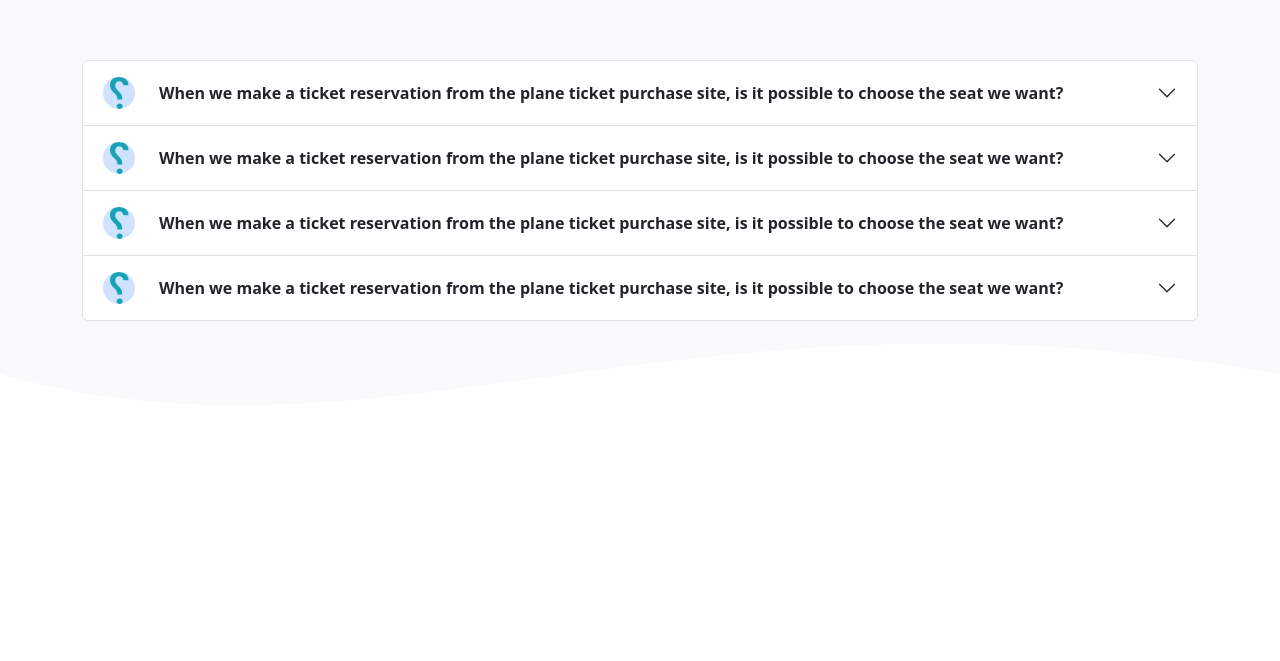
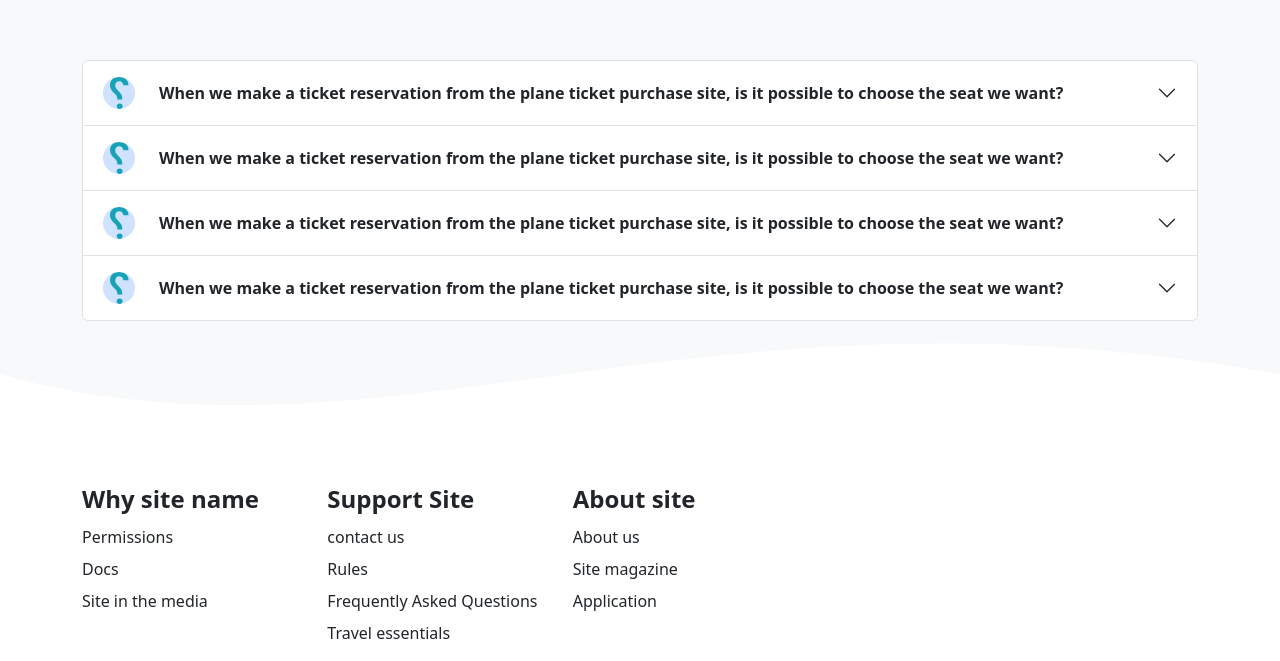
Before and after one commit to faran1385/Ticket-reservation, a website: page index.html in a window 1280 px wide. Shown: the part 2520-3181 px from the top of the page. Before the commit the page ends 3001 px from the top, so only its background shows below. Drawn offline with nearby package versions, Linux system fonts and the light colour scheme.

Commit message:
add the footer links

```diff
--- a/index.html
+++ b/index.html
@@ -667,7 +667,41 @@
     <path d="M0.00,49.99 C150.00,150.00 271.49,-49.99 500.00,49.99 L500.00,0.00 L0.00,0.00 Z" style="stroke: none; fill: #f8f9fa;">
     </path>
 </svg>
-
+<footer class="">
+    <div class="container">
+        <div class="row">
+            <div class="col-8 d-flex">
+                <div class="row w-100">
+                    <div class="col-4">
+                        <ul class="list-unstyled">
+                            <li class="fw-bold fs-4 mb-2">Why site name</li>
+                            <a  class="text-decoration-none text-dark" href="#"><li class="mb-2">Permissions</li></a>
+                            <a  class="text-decoration-none text-dark" href="#"><li class="mb-2">Docs</li></a>
+                            <a  class="text-decoration-none text-dark" href="#"><li>Site in the media</li></a>
+                        </ul>
+                    </div>
+                    <div class="col-4">
+                        <ul class="list-unstyled">
+                            <li class="fw-bold fs-4 mb-2">Support Site</li>
+                            <a  class="text-decoration-none text-dark" href="#"><li class="mb-2">contact us</li></a>
+                            <a  class="text-decoration-none text-dark" href="#"><li class="mb-2">Rules</li></a>
+                            <a  class="text-decoration-none text-dark" href="#"><li class="mb-2">Frequently Asked Questions</li></a>
+                            <a  class="text-decoration-none text-dark" href="#"><li>Travel essentials</li></a>
+                        </ul>
+                    </div>
+                    <div class="col-4">
+                        <ul class="list-unstyled">
+                            <li class="fw-bold fs-4 mb-2">About site</li>
+                            <a  class="text-decoration-none text-dark" href="#"><li class="mb-2">About us</li></a>
+                            <a  class="text-decoration-none text-dark" href="#"> <li class="mb-2">Site magazine</li></a>
+                            <a  class="text-decoration-none text-dark" href="#"><li>Application</li></a>
+                        </ul>
+                    </div>
+                </div>
+            </div>
+        </div>
+    </div>
+</footer>
 <script src="jQuery/jquery-3.6.3.min.js"></script>
 <script src="./script.js"></script>
 <script src="node_modules/@popperjs/core/dist/umd/popper.min.js"></script>
```
